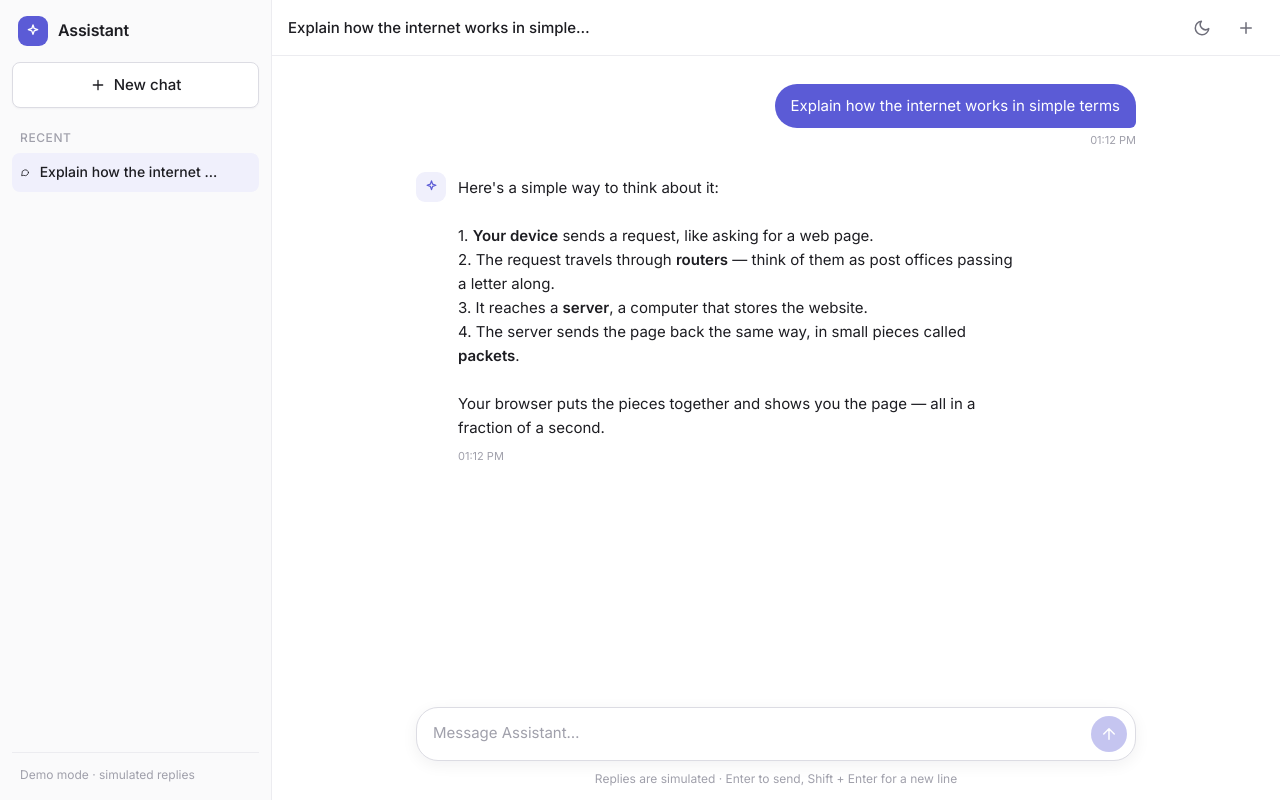
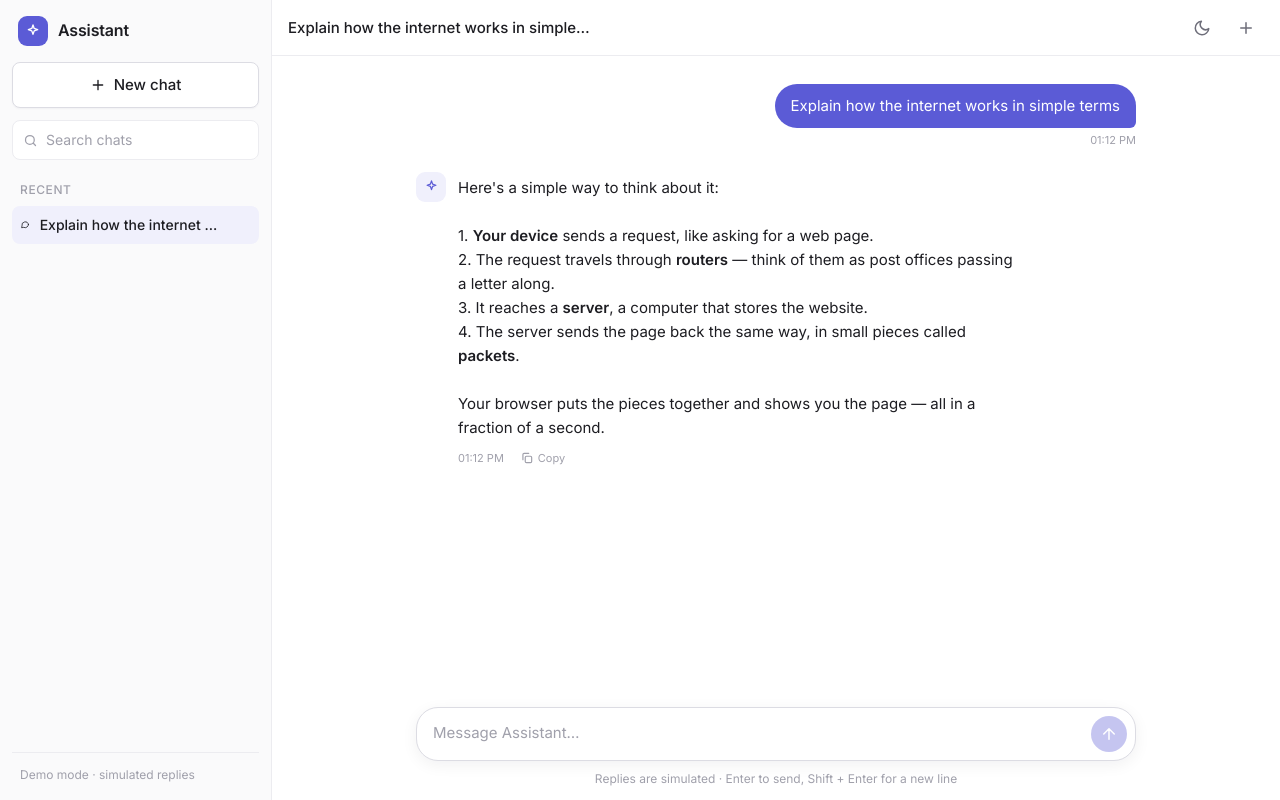
Before and after one commit to dashaaaa21/AI_Assistant, a React (Vite) app: page / in a window 1280 px wide. Both pictures are taken after a click on the button 613 px from the left and 422 px from the top of the page. Built offline with nearby package versions, Linux system fonts and the light colour scheme.

Commit message:
Add copy button on replies and chat search in the sidebar

```diff
--- a/src/components/Icons.tsx
+++ b/src/components/Icons.tsx
@@ -77,3 +77,23 @@ export const MoonIcon = (p: IconProps) => (
     <path d="M21 12.8A9 9 0 1 1 11.2 3a7 7 0 0 0 9.8 9.8z" />
   </Svg>
 );
+
+export const CopyIcon = (p: IconProps) => (
+  <Svg {...p}>
+    <rect x="9" y="9" width="11" height="11" rx="2" />
+    <path d="M5 15V6a2 2 0 0 1 2-2h8" />
+  </Svg>
+);
+
+export const CheckIcon = (p: IconProps) => (
+  <Svg {...p}>
+    <path d="M5 12.5l4.5 4.5L19 7.5" />
+  </Svg>
+);
+
+export const SearchIcon = (p: IconProps) => (
+  <Svg {...p}>
+    <circle cx="11" cy="11" r="7" />
+    <path d="M20 20l-3.5-3.5" />
+  </Svg>
+);
--- a/src/components/MessageBubble.css
+++ b/src/components/MessageBubble.css
@@ -53,10 +53,47 @@
   font-weight: 600;
 }
 
+.message-meta {
+  display: flex;
+  align-items: center;
+  gap: 10px;
+  margin-top: 4px;
+}
+
 .message-time {
-  margin-top: 4px;
   font-size: 11px;
   color: var(--text-faint);
+}
+
+.message-copy {
+  display: inline-flex;
+  align-items: center;
+  gap: 4px;
+  padding: 2px 6px;
+  border: none;
+  border-radius: 6px;
+  background: transparent;
+  font-size: 11px;
+  color: var(--text-faint);
+  opacity: 0; /* shown when you hover the message */
+  transition: opacity 0.15s, color 0.15s, background 0.15s;
+}
+
+.message:hover .message-copy,
+.message-copy:focus-visible {
+  opacity: 1;
+}
+
+.message-copy:hover {
+  color: var(--text);
+  background: var(--bg-subtle);
+}
+
+/* No hover on touch screens, so always show the copy button. */
+@media (hover: none) {
+  .message-copy {
+    opacity: 1;
+  }
 }
 
 /* Typing indicator: three bouncing dots. */
--- a/src/components/MessageBubble.tsx
+++ b/src/components/MessageBubble.tsx
@@ -1,5 +1,6 @@
+import { useEffect, useState } from 'react';
 import type { Message } from '../types';
-import { SparkIcon } from './Icons';
+import { CheckIcon, CopyIcon, SparkIcon } from './Icons';
 import './MessageBubble.css';
 
 interface MessageBubbleProps {
@@ -24,6 +25,33 @@ function formatTime(timestamp: number): string {
   return new Date(timestamp).toLocaleTimeString([], { hour: '2-digit', minute: '2-digit' });
 }
 
+/** Copies the message text and shows a check mark for a moment. */
+function CopyButton({ text }: { text: string }) {
+  const [copied, setCopied] = useState(false);
+
+  useEffect(() => {
+    if (!copied) return;
+    const timer = setTimeout(() => setCopied(false), 1500);
+    return () => clearTimeout(timer);
+  }, [copied]);
+
+  async function copy() {
+    try {
+      await navigator.clipboard.writeText(text);
+      setCopied(true);
+    } catch {
+      // Clipboard access can be blocked – nothing else to do.
+    }
+  }
+
+  return (
+    <button className="message-copy" onClick={copy} aria-label={copied ? 'Copied' : 'Copy message'}>
+      {copied ? <CheckIcon size={14} /> : <CopyIcon size={14} />}
+      <span>{copied ? 'Copied' : 'Copy'}</span>
+    </button>
+  );
+}
+
 export default function MessageBubble({ message }: MessageBubbleProps) {
   const isUser = message.sender === 'user';
 
@@ -36,7 +64,10 @@ export default function MessageBubble({ message }: MessageBubbleProps) {
       )}
       <div className="message-content">
         <div className="message-bubble">{formatText(message.text)}</div>
-        <span className="message-time">{formatTime(message.createdAt)}</span>
+        <div className="message-meta">
+          <span className="message-time">{formatTime(message.createdAt)}</span>
+          {!isUser && <CopyButton text={message.text} />}
+        </div>
       </div>
     </div>
   );
--- a/src/components/Sidebar.css
+++ b/src/components/Sidebar.css
@@ -62,6 +62,39 @@
 .new-chat-button:hover {
   border-color: var(--accent);
   background: var(--accent-soft);
+}
+
+.chat-search {
+  display: flex;
+  align-items: center;
+  gap: 8px;
+  margin-top: 12px;
+  padding: 0 10px;
+  border: 1px solid var(--border);
+  border-radius: var(--radius-sm);
+  background: var(--bg);
+  color: var(--text-faint);
+  transition: border-color 0.15s;
+}
+
+.chat-search:focus-within {
+  border-color: var(--accent);
+}
+
+.chat-search input {
+  flex: 1;
+  min-width: 0;
+  padding: 8px 0;
+  border: none;
+  outline: none;
+  background: transparent;
+  font: inherit;
+  font-size: 14px;
+  color: var(--text);
+}
+
+.chat-search input::placeholder {
+  color: var(--text-faint);
 }
 
 .chat-list {
--- a/src/components/Sidebar.tsx
+++ b/src/components/Sidebar.tsx
@@ -1,5 +1,6 @@
+import { useState } from 'react';
 import type { Chat } from '../types';
-import { ChatIcon, CloseIcon, PlusIcon, SparkIcon, TrashIcon } from './Icons';
+import { ChatIcon, CloseIcon, PlusIcon, SearchIcon, SparkIcon, TrashIcon } from './Icons';
 import './Sidebar.css';
 
 // "Props" are the inputs a component receives from its parent (App).
@@ -22,6 +23,18 @@ export default function Sidebar({
   onDeleteChat,
   onClose,
 }: SidebarProps) {
+  const [query, setQuery] = useState('');
+
+  // Show chats whose title or messages contain the search text.
+  const search = query.trim().toLowerCase();
+  const visibleChats = search
+    ? chats.filter(
+        (chat) =>
+          chat.title.toLowerCase().includes(search) ||
+          chat.messages.some((m) => m.text.toLowerCase().includes(search)),
+      )
+    : chats;
+
   return (
     <>
       {/* Dark background behind the sidebar on mobile. Tap it to close. */}
@@ -45,14 +58,29 @@ export default function Sidebar({
           New chat
         </button>
 
+        {chats.length > 0 && (
+          <label className="chat-search">
+            <SearchIcon size={15} />
+            <input
+              type="search"
+              value={query}
+              placeholder="Search chats"
+              aria-label="Search chats"
+              onChange={(e) => setQuery(e.target.value)}
+            />
+          </label>
+        )}
+
         <nav className="chat-list" aria-label="Chat history">
           {chats.length === 0 ? (
             <p className="chat-list-empty">Your conversations will appear here.</p>
+          ) : visibleChats.length === 0 ? (
+            <p className="chat-list-empty">No chats found.</p>
           ) : (
             <>
-              <p className="chat-list-label">Recent</p>
+              <p className="chat-list-label">{search ? 'Results' : 'Recent'}</p>
               <ul>
-                {chats.map((chat) => (
+                {visibleChats.map((chat) => (
                   <li key={chat.id}>
                     <div className={`chat-item ${chat.id === activeChatId ? 'active' : ''}`}>
                       <button className="chat-item-select" onClick={() => onSelectChat(chat.id)}>
```
Also changed, not shown: 1 other file (tests, documents, lock files or other folders).
